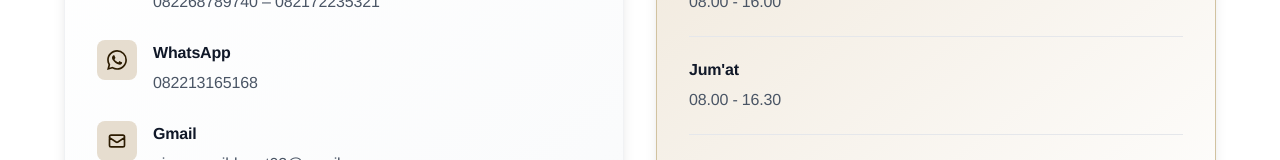
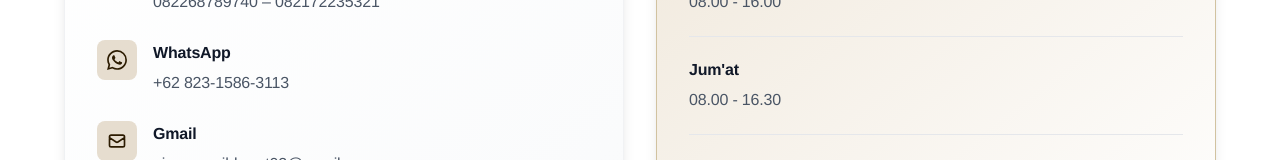
Before and after one commit to websiteaiamanggihbarat-lang/websitenagari, a Next.js app: page /layanan-informasi in a window 1280 px wide. Shown: the part 615-775 px from the top of the page. Built offline with nearby package versions, Linux system fonts and the light colour scheme.

Commit message:
[feat] revisi no whatsapp

```diff
--- a/app/layanan-informasi/page.tsx
+++ b/app/layanan-informasi/page.tsx
@@ -227,7 +227,7 @@ export default function LayananInformasi() {
                       </div>
                       <div>
                         <p className="font-bold text-gray-900 mb-1">WhatsApp</p>
-                        <p className="text-gray-600">082213165168</p>
+                        <p className="text-gray-600">+62 823-1586-3113</p>
                       </div>
                     </div>
                     <div className="flex items-start group/item">
@@ -449,7 +449,7 @@ export default function LayananInformasi() {
                     Kirim pengaduan melalui WhatsApp ke nomor berikut:
                   </p>
                   <a
-                    href="https://wa.me/6282213165168"
+                    href="https://wa.me/6282315863113"
                     target="_blank"
                     rel="noopener noreferrer"
                     className="inline-flex items-center px-6 py-3 bg-gradient-to-r from-green-600 to-green-700 text-white rounded-full hover:from-green-700 hover:to-green-800 transition-all duration-200 text-sm font-semibold shadow-lg shadow-green-500/20 hover:shadow-xl hover:shadow-green-500/30"
```
